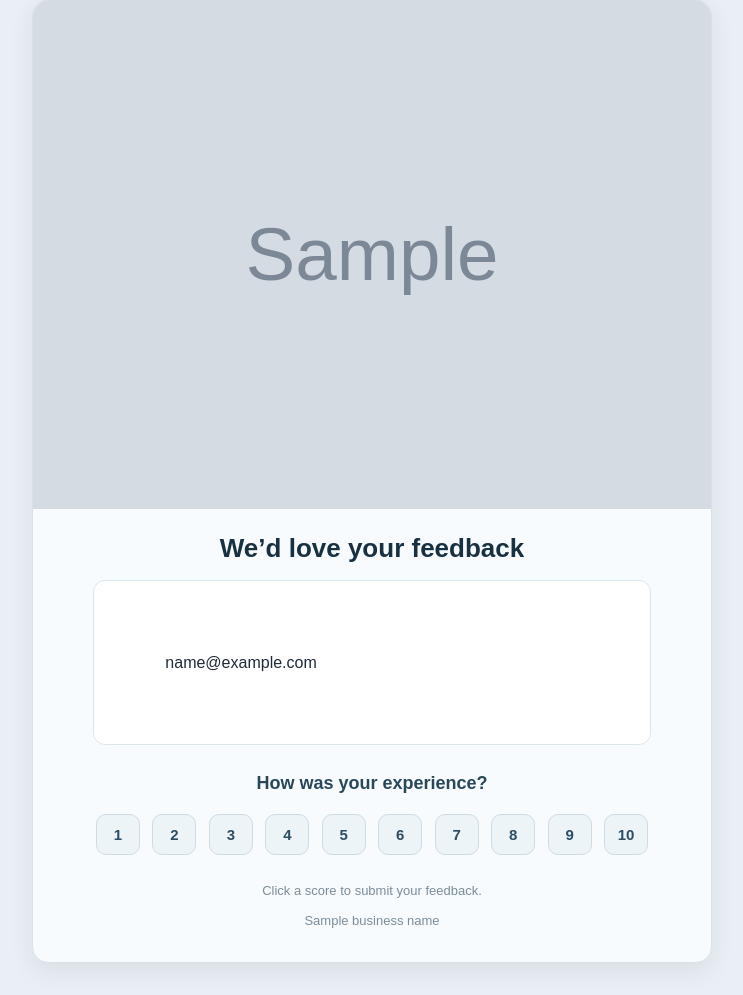
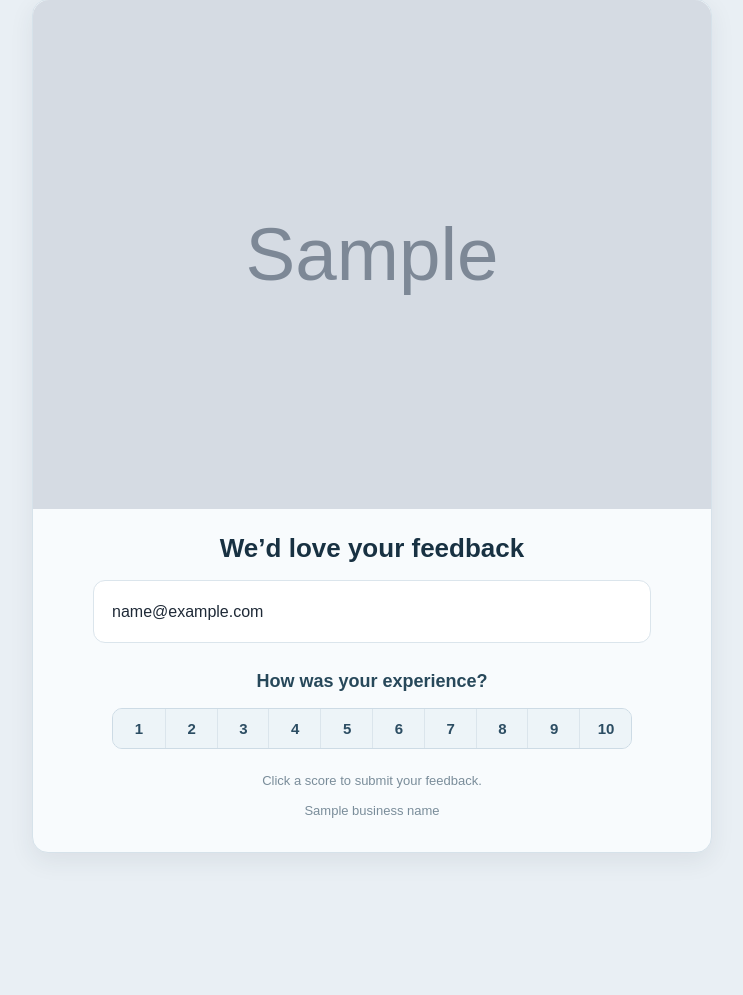
Before and after one commit to chrgxh/my_review_app, a FastAPI app: template templates/feedback_email.html in a window 1280 px wide. Shown: the part 33-1028 px from the top of the page, without its empty margins (268-1011 px from the left). After the commit the page ends 886 px from the top, so only its background shows below. Run offline with FastAPI, Linux system fonts and the light colour scheme; the template is opened without the code that fills it: most values are stand-ins (such as "Sample title", 1, 10 or a date in 2020); grey boxes marked "Sample" are stand-in pictures; parts of the project's set-up code (start-up, migrations or seed data) failed here and were passed over.

Commit message:
Fix whitespaces in message and scoreboard in feedback email

```diff
--- a/templates/feedback_email.html
+++ b/templates/feedback_email.html
@@ -57,24 +57,40 @@
         }
 
         .score-row {
-            text-align: center;
-            margin-bottom: 22px;
+            margin: 0 auto 22px;
+            max-width: 520px;
+        }
+
+        .score-scale {
+            width: 100%;
+            border-collapse: separate;
+            border-spacing: 0;
+            table-layout: fixed;
+            background: #edf4f8;
+            border: 1px solid #cddbe5;
+            border-radius: 10px;
+            overflow: hidden;
+        }
+
+        .score-scale td {
+            padding: 0;
         }
 
         .score-btn {
-            display: inline-block;
-            margin: 4px;
-            min-width: 42px;
+            display: block;
+            width: 100%;
             padding: 12px 0;
             text-align: center;
             text-decoration: none;
             background: #edf4f8;
             color: #2c4d63;
-            border: 1px solid #cddbe5;
-            border-radius: 10px;
             font-weight: 700;
             font-size: 15px;
             line-height: 1;
+        }
+
+        .score-scale td + td .score-btn {
+            border-left: 1px solid #dbe5ec;
         }
 
         .footer-note {
@@ -107,29 +123,25 @@
 
             <h1>We’d love your feedback</h1>
 
-            <div class="message-box">
-            {% if message %}
-            {{ message }}
-            {% elif default_email_text %}
-            {{ default_email_text }}
-            {% else %}
-            Thank you for your time. We would really appreciate your feedback.
-            {% endif %}
-            </div>
+            <div class="message-box">{% if message %}{{ message|trim }}{% elif default_email_text %}{{ default_email_text|trim }}{% else %}Thank you for your time. We would really appreciate your feedback.{% endif %}</div>
 
             <h2 class="rating-title">How was your experience?</h2>
 
             <div class="score-row">
-                <a href="{{ feedback_url }}/{{ token }}?score=1" class="score-btn">1</a>
-                <a href="{{ feedback_url }}/{{ token }}?score=2" class="score-btn">2</a>
-                <a href="{{ feedback_url }}/{{ token }}?score=3" class="score-btn">3</a>
-                <a href="{{ feedback_url }}/{{ token }}?score=4" class="score-btn">4</a>
-                <a href="{{ feedback_url }}/{{ token }}?score=5" class="score-btn">5</a>
-                <a href="{{ feedback_url }}/{{ token }}?score=6" class="score-btn">6</a>
-                <a href="{{ feedback_url }}/{{ token }}?score=7" class="score-btn">7</a>
-                <a href="{{ feedback_url }}/{{ token }}?score=8" class="score-btn">8</a>
-                <a href="{{ feedback_url }}/{{ token }}?score=9" class="score-btn">9</a>
-                <a href="{{ feedback_url }}/{{ token }}?score=10" class="score-btn">10</a>
+                <table role="presentation" class="score-scale" cellpadding="0" cellspacing="0" border="0">
+                    <tr>
+                        <td><a href="{{ feedback_url }}/{{ token }}?score=1" class="score-btn">1</a></td>
+                        <td><a href="{{ feedback_url }}/{{ token }}?score=2" class="score-btn">2</a></td>
+                        <td><a href="{{ feedback_url }}/{{ token }}?score=3" class="score-btn">3</a></td>
+                        <td><a href="{{ feedback_url }}/{{ token }}?score=4" class="score-btn">4</a></td>
+                        <td><a href="{{ feedback_url }}/{{ token }}?score=5" class="score-btn">5</a></td>
+                        <td><a href="{{ feedback_url }}/{{ token }}?score=6" class="score-btn">6</a></td>
+                        <td><a href="{{ feedback_url }}/{{ token }}?score=7" class="score-btn">7</a></td>
+                        <td><a href="{{ feedback_url }}/{{ token }}?score=8" class="score-btn">8</a></td>
+                        <td><a href="{{ feedback_url }}/{{ token }}?score=9" class="score-btn">9</a></td>
+                        <td><a href="{{ feedback_url }}/{{ token }}?score=10" class="score-btn">10</a></td>
+                    </tr>
+                </table>
             </div>
 
             <div class="footer-note">
```
